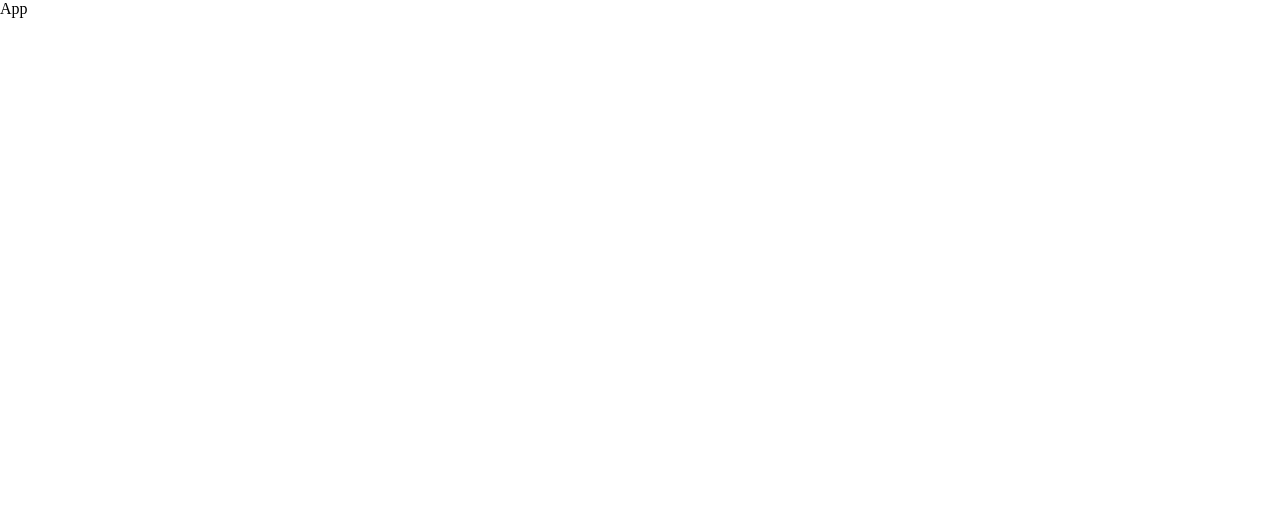
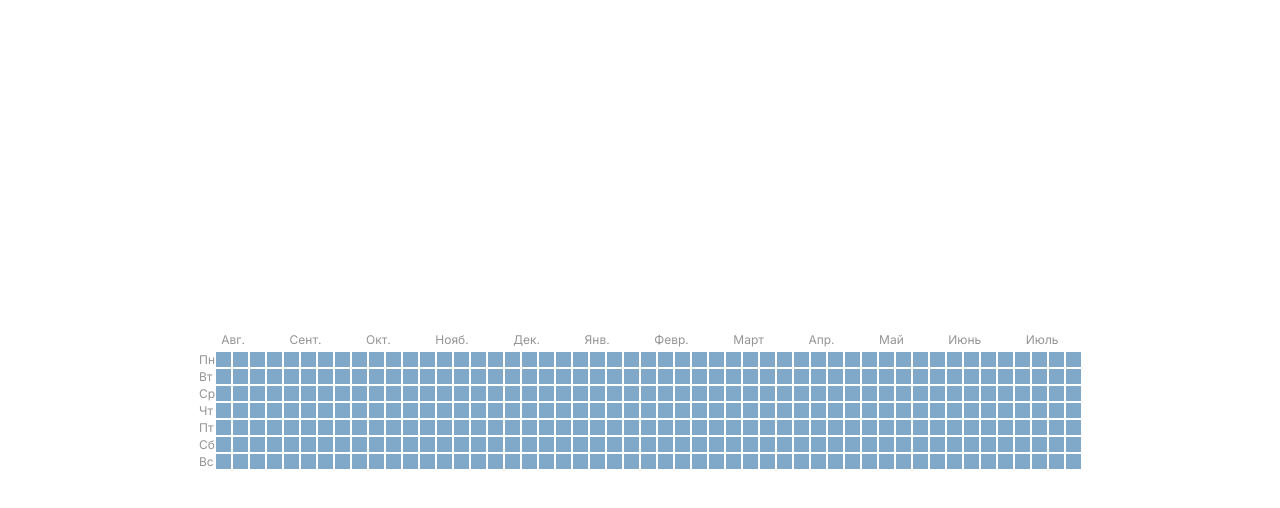
Before and after one commit to tikhomirowww/github_contributions, a React (Vite) app: page / in a window 1280 px wide. Shown: the top 508 px of the page. Built offline with nearby package versions, Linux system fonts and the light colour scheme.

Commit message:
created contribution graph component

```diff
--- a/src/App.jsx
+++ b/src/App.jsx
@@ -1,7 +1,11 @@
-// import React from "react";
+import ContributionGraph from "./components/ContributionGraph";
 
 const App = () => {
-	return <div>App</div>;
+	return (
+		<div className="app">
+			<ContributionGraph />
+		</div>
+	);
 };
 
 export default App;
--- /dev/null
+++ b/src/components/ContributionGraph.jsx
@@ -0,0 +1,34 @@
+import { useMemo } from "react";
+import { getDates, getMonths } from "../utils/date";
+import Day from "./Day";
+
+const ContributionGraph = () => {
+	const dates = useMemo(getDates, []);
+	const months = getMonths();
+
+	return (
+		<div>
+			<div className="table">
+				<div className="table__head">
+					{months.map((month) => (
+						<p className="capitalize" key={month}>
+							{month}
+						</p>
+					))}
+				</div>
+				<div className="table__body">
+					{dates.slice(0, 7).map((day, i) => (
+						<p className="capitalize" key={i}>
+							{day.format("dd")}
+						</p>
+					))}
+					{dates.map((day, i) => (
+						<Day key={i} day={day} />
+					))}
+				</div>
+			</div>
+		</div>
+	);
+};
+
+export default ContributionGraph;
--- /dev/null
+++ b/src/components/Day.jsx
@@ -0,0 +1,5 @@
+const Day = ({ day }) => {
+	return <div className="day level-3"></div>;
+};
+
+export default Day;
--- a/src/styles/index.css
+++ b/src/styles/index.css
@@ -1,5 +1,65 @@
+@import url("https://fonts.googleapis.com/css2?family=Inter&display=swap");
+
 * {
 	box-sizing: border-box;
 	padding: 0;
 	margin: 0;
 }
+
+body {
+	font-family: "Inter", sans-serif;
+	font-weight: 400;
+	color: var(--text-color);
+	font-size: var(--main-size);
+}
+
+.capitalize {
+	text-transform: capitalize;
+}
+
+.app {
+	width: 100vw;
+	height: 100vh;
+	display: flex;
+	align-items: center;
+	justify-content: center;
+}
+
+.table {
+}
+
+.table__head {
+	display: flex;
+	justify-content: space-around;
+	align-items: center;
+	margin-bottom: 5px;
+}
+
+.table__body {
+	display: grid;
+	grid-template-rows: repeat(7, 15px);
+	grid-template-columns: repeat(51, 15px);
+	grid-auto-flow: column;
+	grid-gap: 2px;
+}
+
+.day {
+	width: 15px;
+	height: 15px;
+}
+
+.level-1 {
+	background-color: var(--level-1-color);
+}
+.level-2 {
+	background-color: var(--level-2-color);
+}
+.level-3 {
+	background-color: var(--level-3-color);
+}
+.level-4 {
+	background-color: var(--level-4-color);
+}
+.level-5 {
+	background-color: var(--level-5-color);
+}
```
